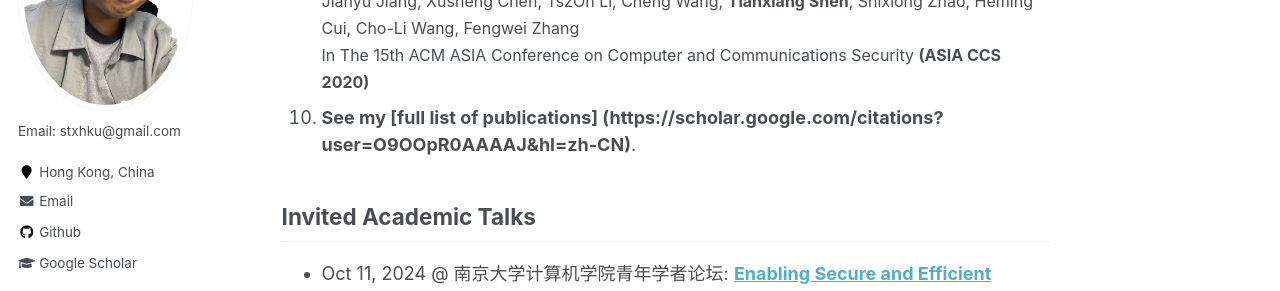
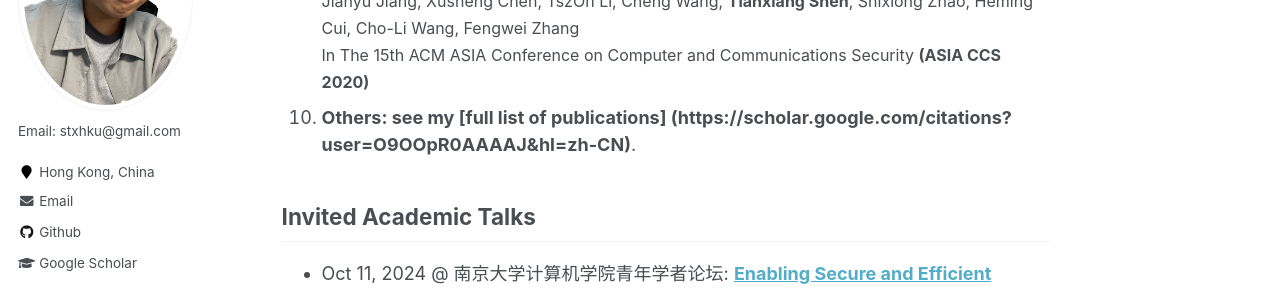
Before and after one commit to tianxiang999/tianxiang999.github.io, a Jekyll site: the page built from _pages/about.md, in a window 1280 px wide and 900 px high, scrolled down 1590 px. Shown: the part 154-445 px from the top of the window. Built offline with Jekyll 4.4.1, drawn with Linux system fonts in a browser that asks for light colours; comment, search, counter and statistics services are not loaded.

Commit message:
Update about.md

```diff
--- a/_pages/about.md
+++ b/_pages/about.md
@@ -86,7 +86,7 @@ Selected Publications
    Fengwei Zhang<br>In The 15th ACM ASIA Conference on Computer and Communications
    Security <strong>(ASIA CCS 2020)</strong></font>
 
-10. <strong>See my [full list of publications] (https://scholar.google.com/citations?user=O9OOpR0AAAAJ&hl=zh-CN)</strong>.
+10. <strong>Others: see my [full list of publications] (https://scholar.google.com/citations?user=O9OOpR0AAAAJ&hl=zh-CN)</strong>.
 
 <!--
 10. <strong>UPA: An Automated, Accurate and Efficient Differentially Private Big-data Mining System
```
